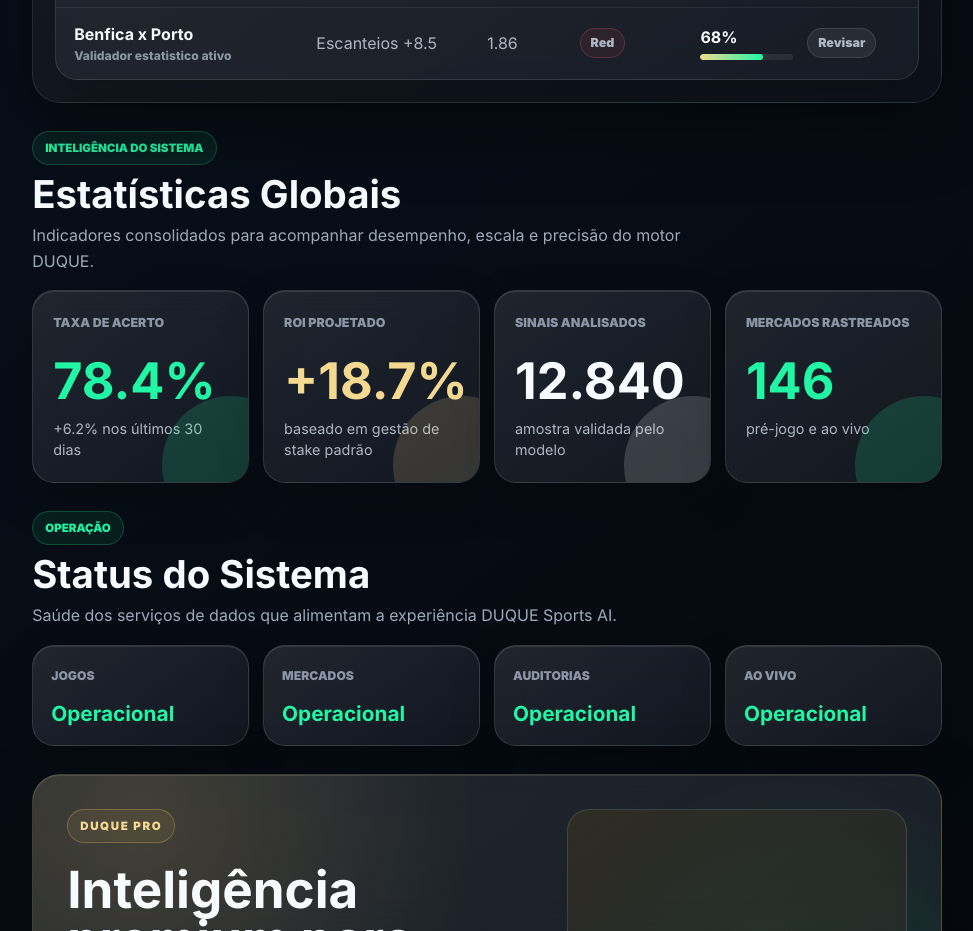
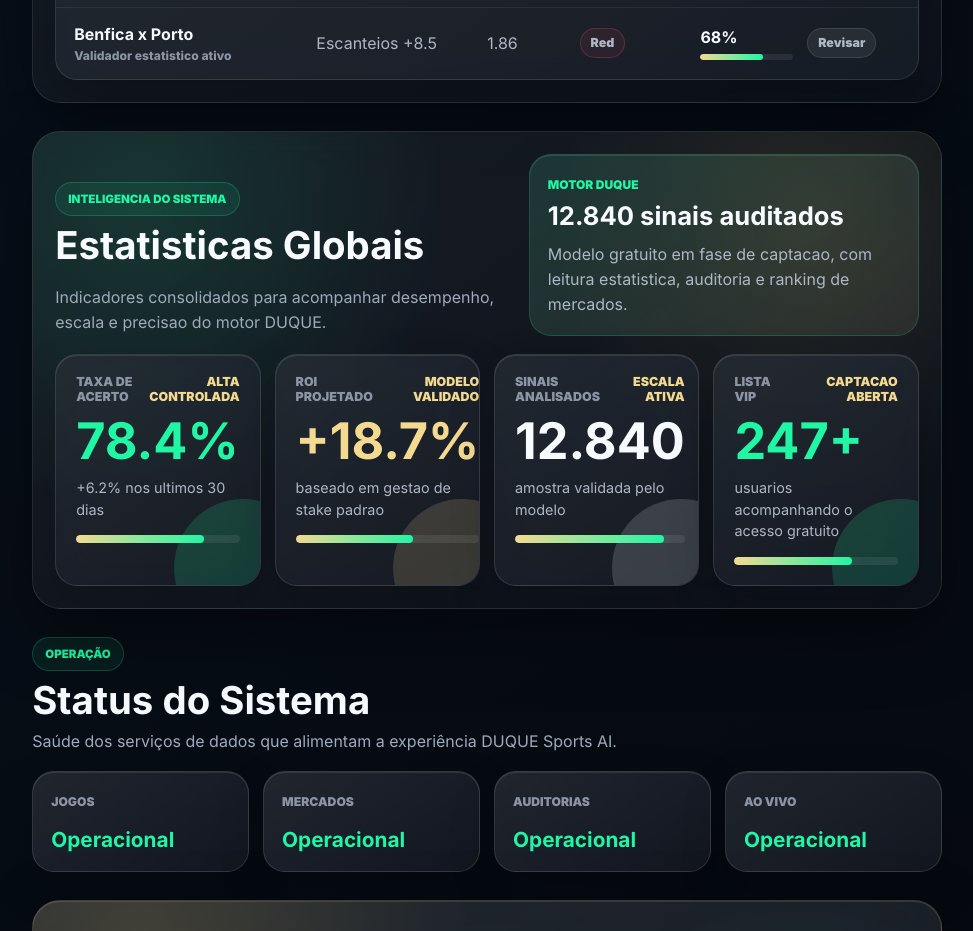
Before and after one commit to duqueroleta/DuqueSports-Codex, a React (Vite) app: page / in a window 1280 px wide. Shown: the part 3200-4131 px from the top of the page, without its empty margins (287-1260 px from the left). Built offline with nearby package versions, Linux system fonts and the light colour scheme.

Commit message:
Improve global stats section

```diff
--- a/src/components/stats/GlobalStats.jsx
+++ b/src/components/stats/GlobalStats.jsx
@@ -1,20 +1,27 @@
 import StatCard from './StatCard.jsx';
+import { getLeadCount } from '../../services/leadsService.js';
 import '../../styles/stats-global.css';
 
+function GlobalStats() {
+  const leadCount = getLeadCount();
   const stats = [
     {
       id: 1,
       label: 'Taxa de acerto',
       value: '78.4%',
-    detail: '+6.2% nos últimos 30 dias',
+      detail: '+6.2% nos ultimos 30 dias',
       tone: 'neon',
+      progress: 78,
+      trend: 'alta controlada',
     },
     {
       id: 2,
       label: 'ROI projetado',
       value: '+18.7%',
-    detail: 'baseado em gestão de stake padrão',
+      detail: 'baseado em gestao de stake padrao',
       tone: 'gold',
+      progress: 64,
+      trend: 'modelo validado',
     },
     {
       id: 3,
@@ -22,25 +29,34 @@ const stats = [
       value: '12.840',
       detail: 'amostra validada pelo modelo',
       tone: 'white',
+      progress: 88,
+      trend: 'escala ativa',
     },
     {
       id: 4,
-    label: 'Mercados rastreados',
-    value: '146',
-    detail: 'pré-jogo e ao vivo',
+      label: 'Lista VIP',
+      value: `${leadCount}+`,
+      detail: 'usuarios acompanhando o acesso gratuito',
       tone: 'neon',
+      progress: 72,
+      trend: 'captacao aberta',
     },
   ];
 
-function GlobalStats() {
   return (
     <section className="global-stats" aria-labelledby="global-stats-title">
+      <div className="global-stats-header">
         <div className="section-heading global-stats-heading">
-        <span>Inteligência do sistema</span>
-        <div>
-          <h2 id="global-stats-title">Estatísticas Globais</h2>
-          <p>Indicadores consolidados para acompanhar desempenho, escala e precisão do motor DUQUE.</p>
+          <span>Inteligencia do sistema</span>
+          <h2 id="global-stats-title">Estatisticas Globais</h2>
+          <p>Indicadores consolidados para acompanhar desempenho, escala e precisao do motor DUQUE.</p>
         </div>
+
+        <aside className="global-stats-summary" aria-label="Resumo do motor DUQUE">
+          <span>Motor DUQUE</span>
+          <strong>12.840 sinais auditados</strong>
+          <p>Modelo gratuito em fase de captacao, com leitura estatistica, auditoria e ranking de mercados.</p>
+        </aside>
       </div>
 
       <div className="global-stats-grid">
--- a/src/components/stats/StatCard.jsx
+++ b/src/components/stats/StatCard.jsx
@@ -3,9 +3,15 @@ import '../../styles/stat-card.css';
 function StatCard({ stat }) {
   return (
     <article className={`stat-card stat-card-${stat.tone}`}>
-      <span>{stat.label}</span>
+      <div className="stat-card-top">
+        <span>{stat.label}</span>
+        <small>{stat.trend}</small>
+      </div>
       <strong>{stat.value}</strong>
       <p>{stat.detail}</p>
+      <div className="stat-card-progress" aria-label={`${stat.label}: ${stat.progress}%`}>
+        <span style={{ width: `${stat.progress}%` }} />
+      </div>
     </article>
   );
 }
--- a/src/styles/stat-card.css
+++ b/src/styles/stat-card.css
@@ -1,7 +1,10 @@
 .stat-card {
   position: relative;
+  display: grid;
+  align-content: start;
+  gap: 14px;
   min-width: 0;
-  min-height: 178px;
+  min-height: 210px;
   overflow: hidden;
   padding: 20px;
   border: 1px solid var(--color-line);
@@ -13,6 +16,11 @@
     inset 0 1px 0 rgba(255, 255, 255, 0.1),
     0 18px 46px rgba(0, 0, 0, 0.18);
   backdrop-filter: blur(18px);
+}
+
+.stat-card > * {
+  position: relative;
+  z-index: 1;
 }
 
 .stat-card::after {
@@ -38,16 +46,29 @@
   background: var(--color-white);
 }
 
-.stat-card span {
+.stat-card-top {
+  display: flex;
+  justify-content: space-between;
+  gap: 10px;
+  align-items: flex-start;
+}
+
+.stat-card span,
+.stat-card small {
   color: var(--color-graphite);
   font-size: 0.78rem;
   font-weight: 950;
   text-transform: uppercase;
 }
 
+.stat-card small {
+  max-width: 112px;
+  color: var(--color-gold-soft);
+  text-align: right;
+}
+
 .stat-card strong {
   display: block;
-  margin-top: 28px;
   color: var(--color-white);
   font-size: clamp(2.15rem, 4vw, 3.15rem);
   line-height: 0.9;
@@ -63,8 +84,35 @@
 
 .stat-card p {
   max-width: 220px;
-  margin: 14px 0 0;
+  margin: 0;
   color: #aeb8c5;
   font-size: 0.9rem;
   line-height: 1.5;
 }
+
+.stat-card-progress {
+  align-self: end;
+  overflow: hidden;
+  height: 8px;
+  border-radius: 999px;
+  background: rgba(255, 255, 255, 0.08);
+}
+
+.stat-card-progress span {
+  display: block;
+  height: 100%;
+  border-radius: inherit;
+  background: linear-gradient(90deg, var(--color-gold-soft), var(--color-neon));
+  box-shadow: 0 0 18px rgba(32, 246, 164, 0.25);
+}
+
+@media (max-width: 420px) {
+  .stat-card-top {
+    display: grid;
+  }
+
+  .stat-card small {
+    max-width: none;
+    text-align: left;
+  }
+}
--- a/src/styles/stats-global.css
+++ b/src/styles/stats-global.css
@@ -1,10 +1,60 @@
 .global-stats {
   width: min(1240px, calc(100% - clamp(36px, 8vw, 104px)));
   margin: 28px auto 18px;
+  padding: 22px;
+  border: 1px solid rgba(255, 255, 255, 0.1);
+  border-radius: var(--radius-xl);
+  background:
+    radial-gradient(circle at 12% 16%, rgba(32, 246, 164, 0.12), transparent 34%),
+    radial-gradient(circle at 86% 20%, rgba(217, 180, 91, 0.11), transparent 30%),
+    linear-gradient(145deg, rgba(255, 255, 255, 0.065), rgba(255, 255, 255, 0.022)),
+    rgba(7, 13, 22, 0.6);
+  box-shadow: var(--shadow-premium);
+  backdrop-filter: blur(20px);
+}
+
+.global-stats-header {
+  display: grid;
+  grid-template-columns: minmax(0, 1fr) minmax(290px, 390px);
+  gap: 22px;
+  align-items: end;
+  margin-bottom: 18px;
 }
 
 .global-stats-heading {
-  margin-bottom: 16px;
+  margin-bottom: 0;
+}
+
+.global-stats-summary {
+  min-width: 0;
+  padding: 18px;
+  border: 1px solid rgba(32, 246, 164, 0.18);
+  border-radius: var(--radius-lg);
+  background:
+    linear-gradient(145deg, rgba(32, 246, 164, 0.1), rgba(217, 180, 91, 0.055)),
+    rgba(255, 255, 255, 0.045);
+  box-shadow: inset 0 1px 0 rgba(255, 255, 255, 0.1);
+}
+
+.global-stats-summary span {
+  color: var(--color-neon);
+  font-size: 0.75rem;
+  font-weight: 900;
+  text-transform: uppercase;
+}
+
+.global-stats-summary strong {
+  display: block;
+  margin-top: 10px;
+  color: var(--color-white);
+  font-size: clamp(1.35rem, 2vw, 1.8rem);
+  line-height: 1.08;
+}
+
+.global-stats-summary p {
+  margin: 12px 0 0;
+  color: #aeb8c5;
+  line-height: 1.55;
 }
 
 .global-stats-grid {
@@ -14,6 +64,10 @@
 }
 
 @media (max-width: 1120px) {
+  .global-stats-header {
+    grid-template-columns: 1fr;
+  }
+
   .global-stats-grid {
     grid-template-columns: repeat(2, minmax(0, 1fr));
   }
@@ -22,6 +76,7 @@
 @media (max-width: 620px) {
   .global-stats {
     width: calc(100% - 24px);
+    padding: 16px;
   }
 
   .global-stats-grid {
```
Lines whose indentation alone changed are shown as unchanged.
